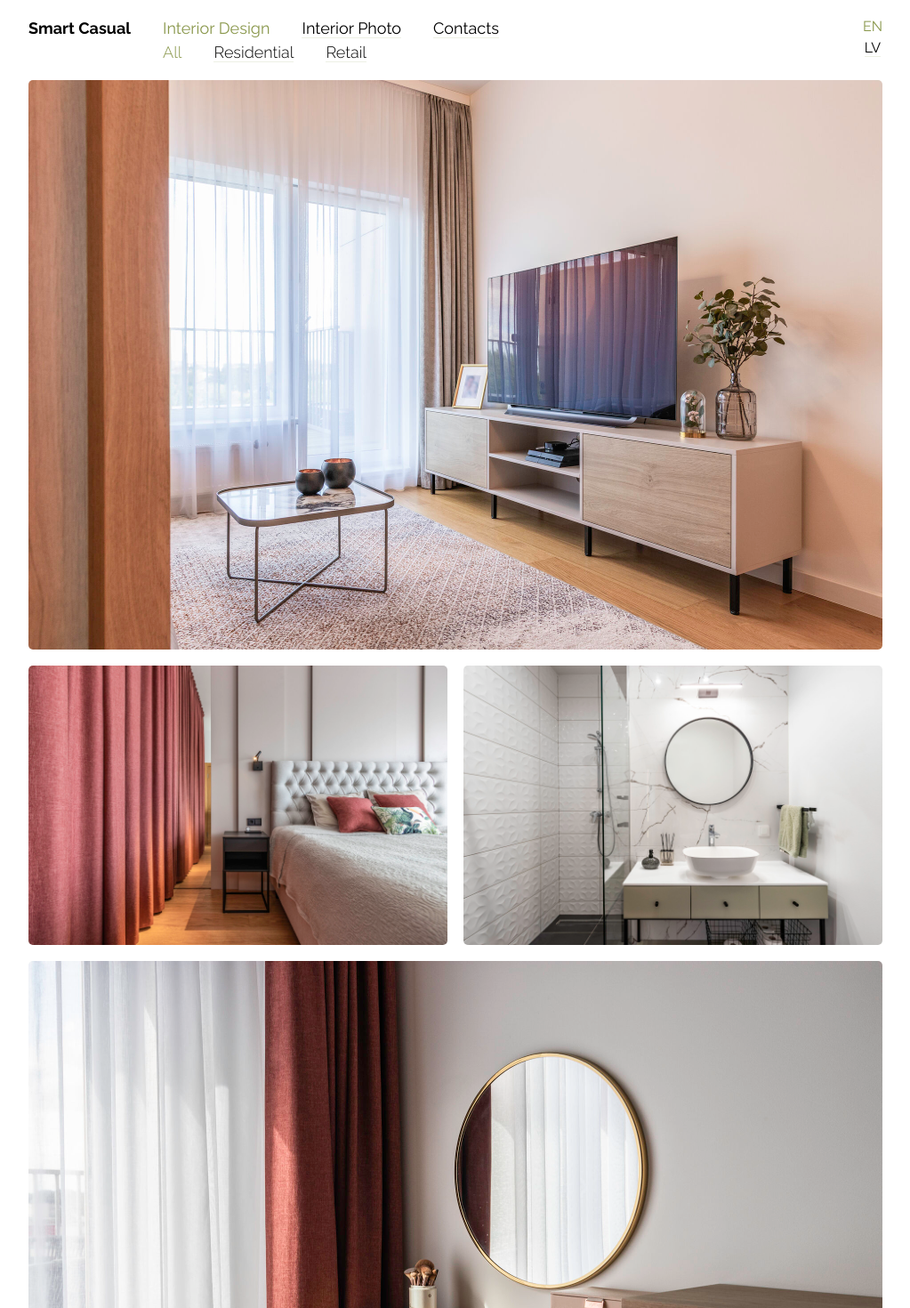
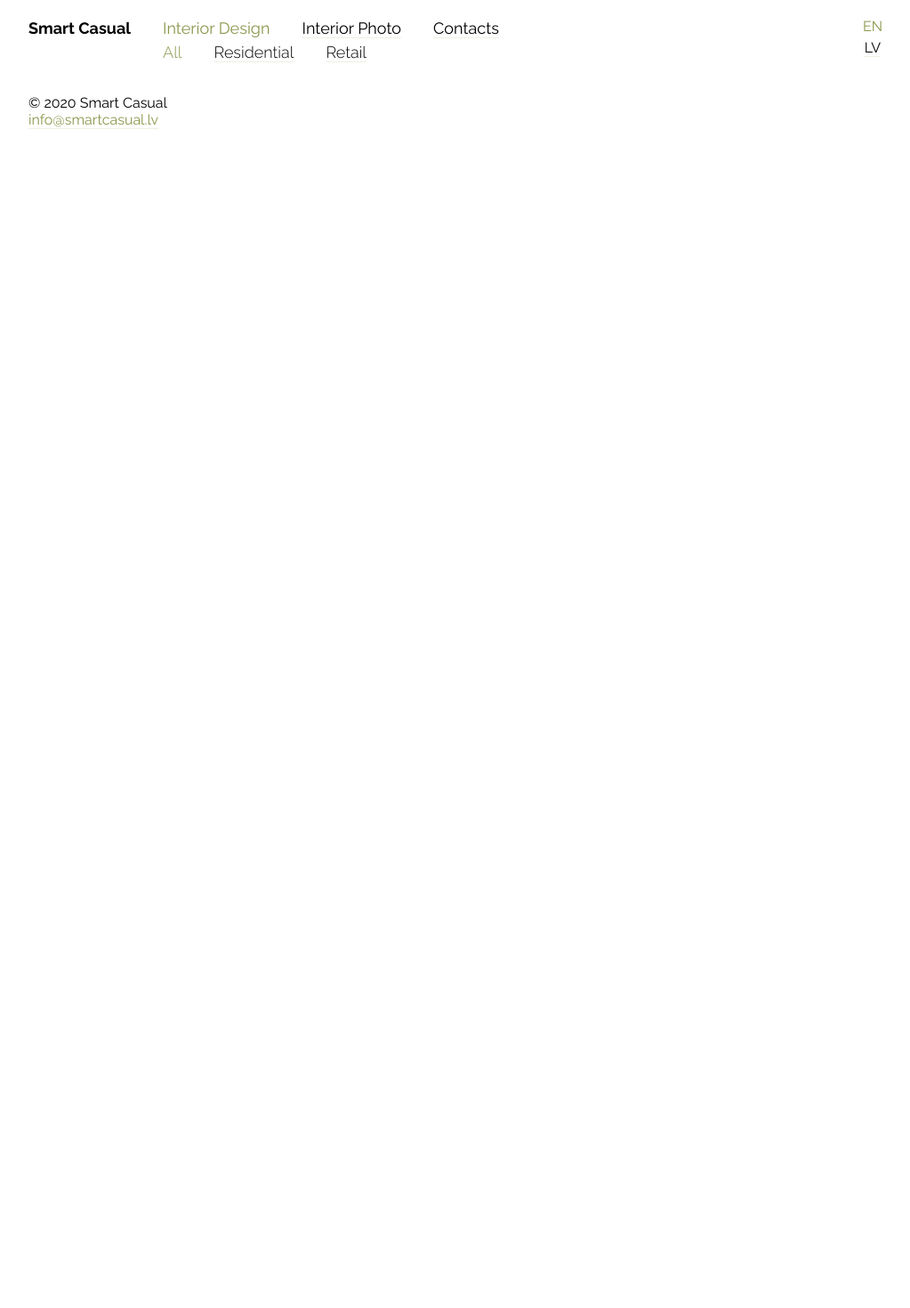
Before and after one commit to apavlovics/sonya-v2, a React (Create React App) app: page / in a window 1280 px wide. Shown: the top 1470 px of the page at 89% size, without its empty margins (128-1151 px from the left). After the commit the page ends 800 px from the top, so only its background shows below. Built offline with nearby package versions, Linux system fonts and the light colour scheme.

Commit message:
Migrate to React

```diff
--- a/src/Previews.js
+++ b/src/Previews.js
@@ -1,30 +1,53 @@
+import React from 'react'
 import Preview from './Preview'
 
-const Previews = () => {
-  return (
-    <main>
+class Previews extends React.Component {
+
+  constructor(props) {
+    super(props)
+    this.state = {
+      previews: [{
+        size: "large",
+        url: "jauna-teika",
+        title: "Jauna Teika Apartment",
+        year: "2020"
+      }, {
+        size: "medium",
+        url: "andrey-silchenko",
+        title: "Andrey Silchenko Hair Salon",
+        year: "2016"
+      }, {
+        size: "medium",
+        url: "open-space",
+        title: "Open Space in Central Riga",
+        year: "2015"
+      }, {
+        size: "large",
+        url: "round-house",
+        title: "Round House Apartment",
+        year: "2012"
+      }]
+    }
+  }
+
+  renderPreview(preview) {
+    return (
       <Preview
-          size="large"
-          url="jauna-teika"
-          title="Jauna Teika Apartment"
-          year="2020" />
-      <Preview
-          size="medium"
-          url="andrey-silchenko"
-          title="Andrey Silchenko Hair Salon"
-          year="2016" />
-      <Preview
-          size="medium"
-          url="open-space"
-          title="Open Space in Central Riga"
-          year="2016" />
-      <Preview
-          size="large"
-          url="round-house"
-          title="Round House Apartment"
-          year="2012" />
-    </main>
-  )
+        size={preview.size}
+        url={preview.url}
+        title={preview.title}
+        year={preview.year}
+      />
+    )
+  }
+
+  render() {
+    return (
+      <main>
+        {this.state.previews.forEach(this.renderPreview)}
+      </main>
+    )
+  }
 }
 
 export default Previews
```
Also changed, not shown: src/Menu.js (+5 -4 lines), src/Preview.js (+4 -4 lines).
